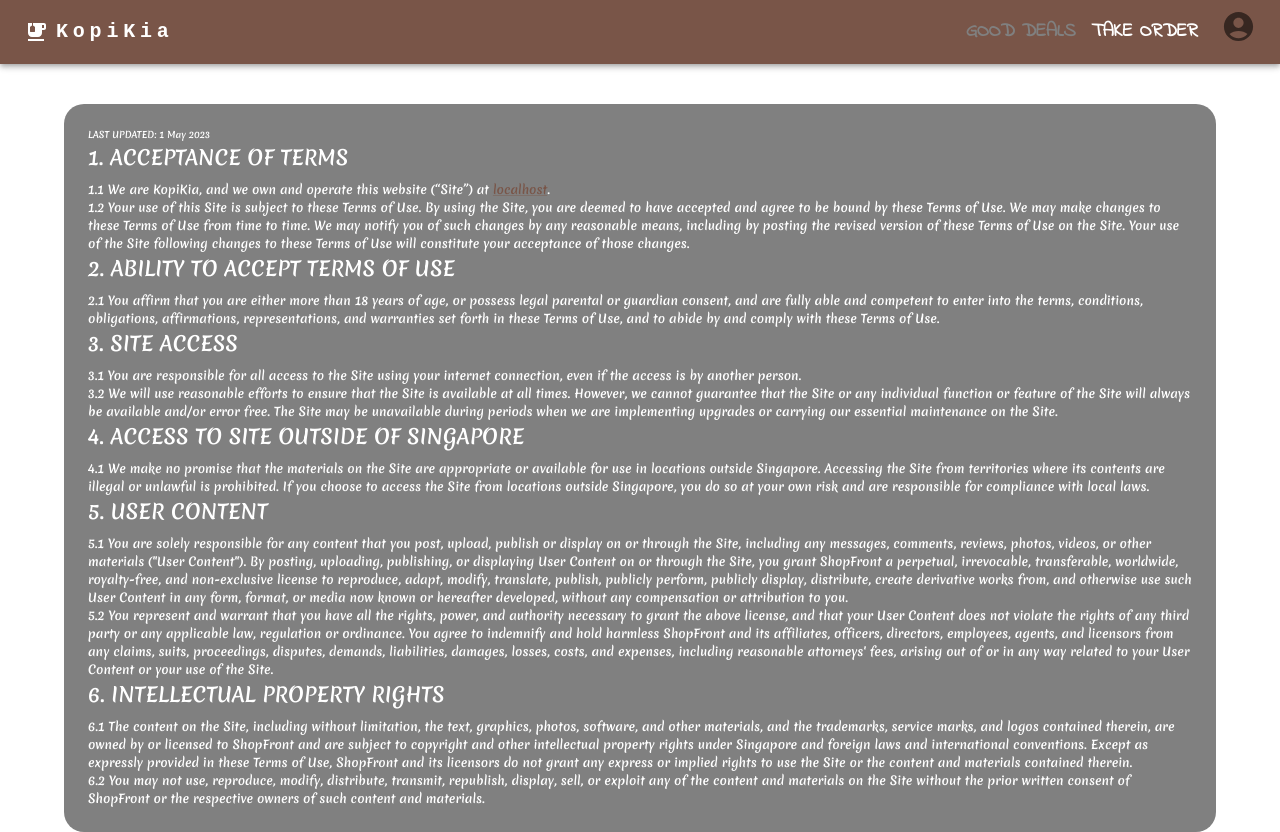
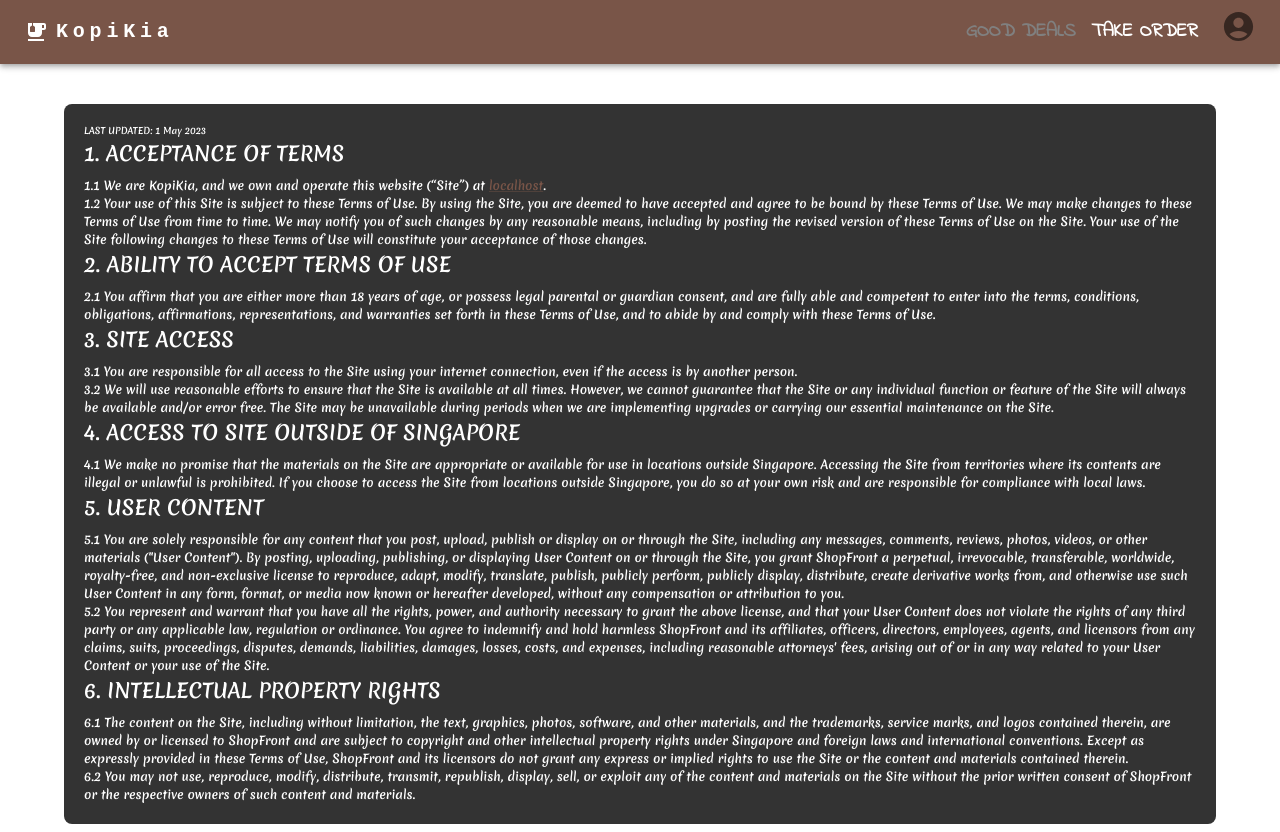
Before and after one commit to leekayden/kopikia, a React (Create React App) app: page /terms in a window 1280 px wide. Built offline with nearby package versions, Linux system fonts and the light colour scheme.

Commit message:
update styles

```diff
--- a/src/components/pages/Terms.tsx
+++ b/src/components/pages/Terms.tsx
@@ -16,10 +16,10 @@ const TermsOfUse: React.FC = () => {
           justifyContent: "center",
           margin: "auto",
           marginTop: 5,
-          border: prefersDarkMode ? "5px solid white" : "5px solid light gray",
-          borderRadius: 5,
-          backgroundColor: "gray",
-          padding: 3,
+          border: prefersDarkMode ? "3px solid white" : "3px solid light gray",
+          borderRadius: 2,
+          backgroundColor: "#333",
+          padding: 2.5,
         }}
       >
         <Typography sx={{ fontSize: "9px" }} color={prefersDarkMode ? "text.primary" : "#fff"}>
```
